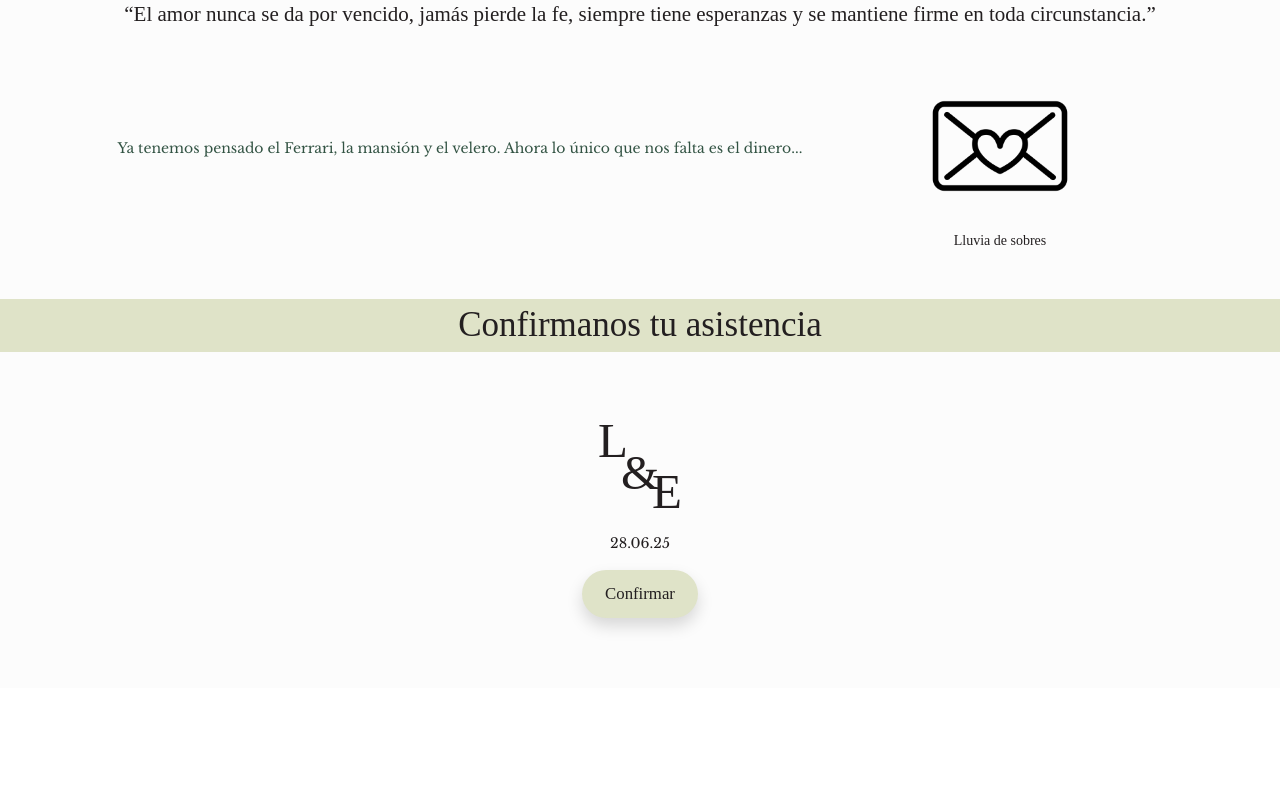
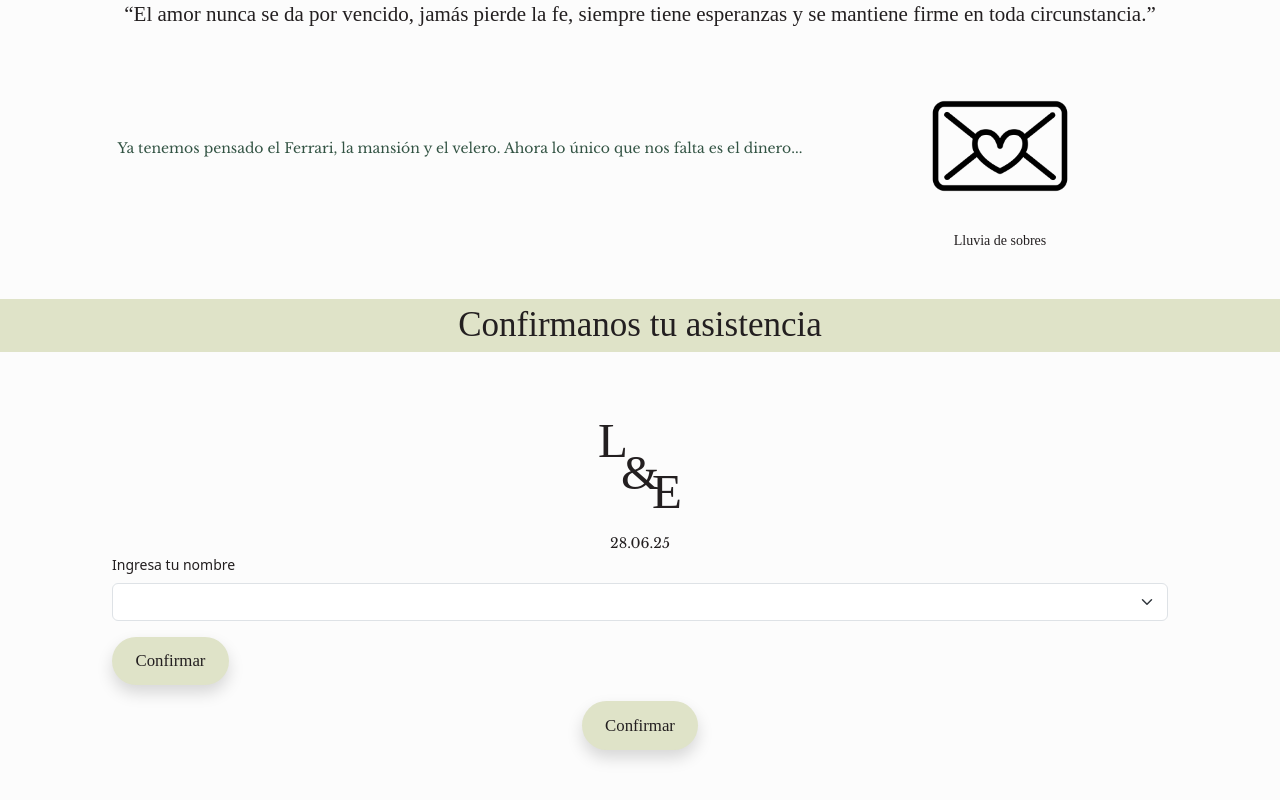
Before and after one commit to edacevedo/invitacion, a React (Create React App) app: page / in a window 1280 px wide. Shown: the part 4090-4890 px from the top of the page. Before the commit the page ends 4778 px from the top, so only its background shows below. Built offline with nearby package versions, Linux system fonts and the light colour scheme; a web font is replaced by a local one.

Commit message:
first commit

```diff
--- a/src/App.js
+++ b/src/App.js
@@ -4,6 +4,7 @@ import Container from 'react-bootstrap/Container';
 import Row from 'react-bootstrap/Row';
 import Col from 'react-bootstrap/Col';
 import Button from 'react-bootstrap/Button';
+import Form from 'react-bootstrap/Form';
 
 import homeImage from './resources/img/home-image.JPG'
 import welcomeImage from './resources/img/welcome-image.jpeg'
@@ -17,6 +18,19 @@ import ConfirmModal from './components/ConfirmModal';
 
 function App() {
   const [showConfirmModal, setShowConfirmModal] = useState(false)
+
+  const onSubmitConfirmation = (e) => {
+    e.preventDefault()
+    const url = 'https://script.google.com/macros/s/AKfycbw7PWdTSMrB1fO2eBGbnYoK6eMBTQvxSgVeIXPxlDKo28AXdw6rlaYHNL0L1OoUZN29/exec'
+    fetch(url, {
+      method: "POST",
+      headers: { "Content-Type": "application/x-www-form-urlencoded" },
+      // mode: 'no-cors',
+      body: (`date=${e.target.name.value}&name=${e.target.name.value}`)
+    }).then(res => res.text()).then(data => {
+      alert(data)
+    }).catch(error => console.log(error))
+  }
 
 
   return (
@@ -249,11 +263,35 @@ function App() {
           </Col>
         </Row>
 
+        <Form onSubmit={onSubmitConfirmation}>
+          <Form.Group className="mb-3" controlId="exampleForm.ControlInput1">
+            <Form.Label>Ingresa tu nombre</Form.Label>
+            <Form.Select name='name'>
+              <option></option>
+              <option>Martha Ivanna Valencia Arango</option>
+              <option>Hermencia Contreras López</option>
+              <option>Gloria Ines Contreras López</option>
+              <option>Carlos Contreras Contreras</option>
+              <option>Flor de María Lopéz Jaimes</option>
+            </Form.Select>
+          </Form.Group>
+          <Button className="wedding-btn shadow" type='submit'>Confirmar</Button>
+          {/* <Form.Group
+            className="mb-3"
+            controlId="exampleForm.ControlTextarea1"
+          >
+            <Form.Label>Example textarea</Form.Label>
+            <Form.Control as="textarea" rows={3} />
+          </Form.Group> */}
+        </Form>
+
         <Row className="justify-content-center mt-3">
           <Col xs="auto" className='justify-content-center'>
             <Button className="wedding-btn shadow" onClick={() => { setShowConfirmModal(true) }}>Confirmar</Button>
           </Col>
         </Row>
+
+
       </Container>
 
       <ConfirmModal show={showConfirmModal} handleCloseModal={() => { setShowConfirmModal(false) }} />
```
